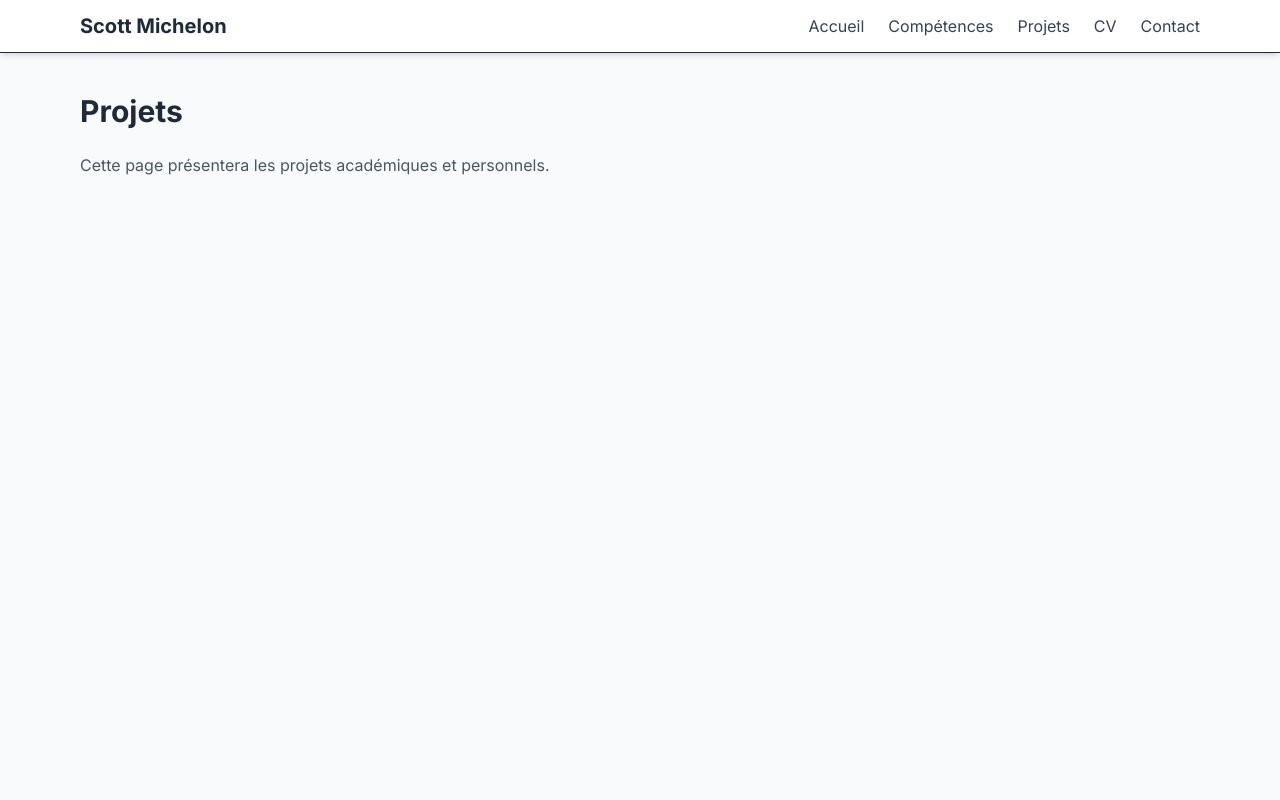
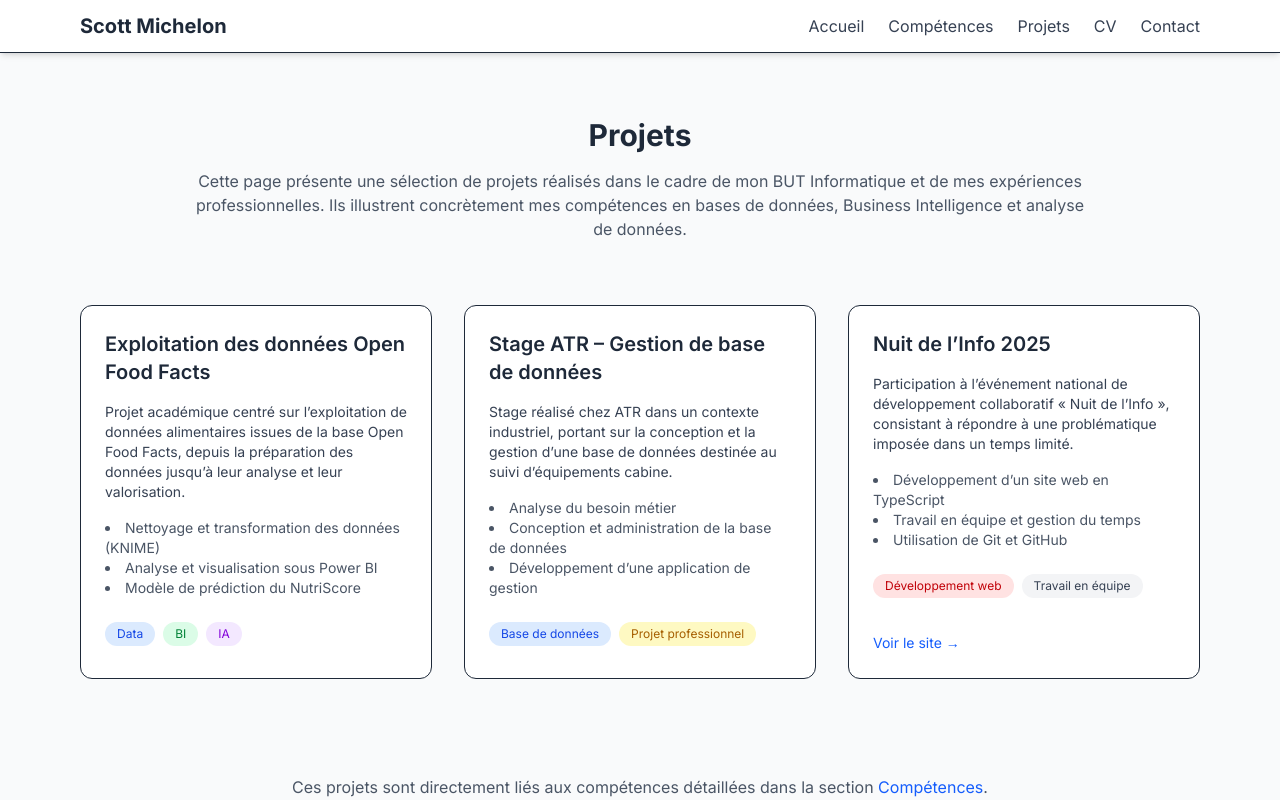
Before and after one commit to MyttocS82/portfolio, a Next.js app: page /projets in a window 1280 px wide. Shown: the top 800 px of the page. Built offline with nearby package versions, Linux system fonts and the light colour scheme.

Commit message:
feat: add projects page with styled cards

```diff
--- a/app/projets/page.tsx
+++ b/app/projets/page.tsx
@@ -2,16 +2,152 @@ import type {Metadata} from 'next';
 
 export const metadata: Metadata = {
     title: 'Projets | Portfolio Michelon Scott',
-    description: 'Présentation des projets académiques et personnels de Michelon Scott',
+    description:
+        'Projets réalisés en BUT Informatique – données, BI, intelligence artificielle et développement',
 };
 
-export default function ProjetsPage() {
+export default function ProjectsPage() {
     return (
-        <section className="max-w-6xl mx-auto px-4 py-10">
-            <h1 className="text-3xl font-bold mb-6">Projets</h1>
-            <p className="text-gray-600">
-                Cette page présentera les projets académiques et personnels.
-            </p>
+        <section className="max-w-6xl mx-auto px-4 py-16 space-y-16">
+
+            {/* Header */}
+            <header className="text-center space-y-4">
+                <h1 className="text-3xl font-bold">Projets</h1>
+                <p className="text-gray-600 max-w-4xl mx-auto">
+                    Cette page présente une sélection de projets réalisés dans le cadre de
+                    mon BUT Informatique et de mes expériences professionnelles.
+                    Ils illustrent concrètement mes compétences en bases de données,
+                    Business Intelligence et analyse de données.
+                </p>
+            </header>
+
+            {/* Grille de projets */}
+            <section className="grid gap-8 md:grid-cols-2 lg:grid-cols-3">
+
+                {/* Projet Open Food Facts */}
+                <article
+                    className="bg-white border rounded-xl p-6 flex flex-col justify-between hover:shadow-lg transition">
+                    <div className="space-y-4">
+                        <h2 className="text-xl font-semibold">
+                            Exploitation des données Open Food Facts
+                        </h2>
+
+                        <p className="text-gray-700 text-sm">
+                            Projet académique centré sur l’exploitation de données alimentaires
+                            issues de la base Open Food Facts, depuis la préparation des données
+                            jusqu’à leur analyse et leur valorisation.
+                        </p>
+
+                        <ul className="text-sm text-gray-600 list-disc list-inside">
+                            <li>Nettoyage et transformation des données (KNIME)</li>
+                            <li>Analyse et visualisation sous Power BI</li>
+                            <li>Modèle de prédiction du NutriScore</li>
+                        </ul>
+
+                        <div className="flex flex-wrap gap-2 pt-2">
+              <span className="px-3 py-1 text-xs bg-blue-100 text-blue-700 rounded-full">
+                Data
+              </span>
+                            <span className="px-3 py-1 text-xs bg-green-100 text-green-700 rounded-full">
+                BI
+              </span>
+                            <span className="px-3 py-1 text-xs bg-purple-100 text-purple-700 rounded-full">
+                IA
+              </span>
+                        </div>
+                    </div>
+                </article>
+
+                {/* Projet Stage ATR */}
+                <article
+                    className="bg-white border rounded-xl p-6 flex flex-col justify-between hover:shadow-lg transition">
+                    <div className="space-y-4">
+                        <h2 className="text-xl font-semibold">
+                            Stage ATR – Gestion de base de données
+                        </h2>
+
+                        <p className="text-gray-700 text-sm">
+                            Stage réalisé chez ATR dans un contexte industriel, portant sur la
+                            conception et la gestion d’une base de données destinée au suivi
+                            d’équipements cabine.
+                        </p>
+
+                        <ul className="text-sm text-gray-600 list-disc list-inside">
+                            <li>Analyse du besoin métier</li>
+                            <li>Conception et administration de la base de données</li>
+                            <li>Développement d’une application de gestion</li>
+                        </ul>
+
+                        <div className="flex flex-wrap gap-2 pt-2">
+              <span className="px-3 py-1 text-xs bg-blue-100 text-blue-700 rounded-full">
+                Base de données
+              </span>
+                            <span className="px-3 py-1 text-xs bg-yellow-100 text-yellow-700 rounded-full">
+                Projet professionnel
+              </span>
+                        </div>
+                    </div>
+                </article>
+
+                {/* Projet Nuit de l’Info */}
+                <article
+                    className="bg-white border rounded-xl p-6 flex flex-col justify-between hover:shadow-lg transition">
+                    <div className="space-y-4">
+                        <h2 className="text-xl font-semibold">
+                            Nuit de l’Info 2025
+                        </h2>
+
+                        <p className="text-gray-700 text-sm">
+                            Participation à l’événement national de développement collaboratif
+                            « Nuit de l’Info », consistant à répondre à une problématique
+                            imposée dans un temps limité.
+                        </p>
+
+                        <ul className="text-sm text-gray-600 list-disc list-inside">
+                            <li>Développement d’un site web en TypeScript</li>
+                            <li>Travail en équipe et gestion du temps</li>
+                            <li>Utilisation de Git et GitHub</li>
+                        </ul>
+
+                        <div className="flex flex-wrap gap-2 pt-2">
+                            <span className="px-3 py-1 text-xs bg-red-100 text-red-700 rounded-full">
+                                Développement web
+                            </span>
+                            <span className="px-3 py-1 text-xs bg-gray-100 text-gray-700 rounded-full">
+                                Travail en équipe
+                            </span>
+                        </div>
+
+                        <div className="pt-4">
+                            <a
+                                href="https://nuit-info-2025-delta.vercel.app/"
+                                target="_blank"
+                                rel="noopener noreferrer"
+                                className="inline-block text-sm font-medium text-blue-600 hover:underline"
+                            >
+                                Voir le site →
+                            </a>
+                        </div>
+
+                    </div>
+                </article>
+
+            </section>
+
+            {/* Lien compétences */}
+            <section className="text-center pt-8">
+                <p className="text-gray-600">
+                    Ces projets sont directement liés aux compétences détaillées dans la
+                    section{' '}
+                    <a
+                        href="/competences"
+                        className="text-blue-600 hover:underline font-medium"
+                    >
+                        Compétences
+                    </a>.
+                </p>
+            </section>
+
         </section>
     );
 }
```
